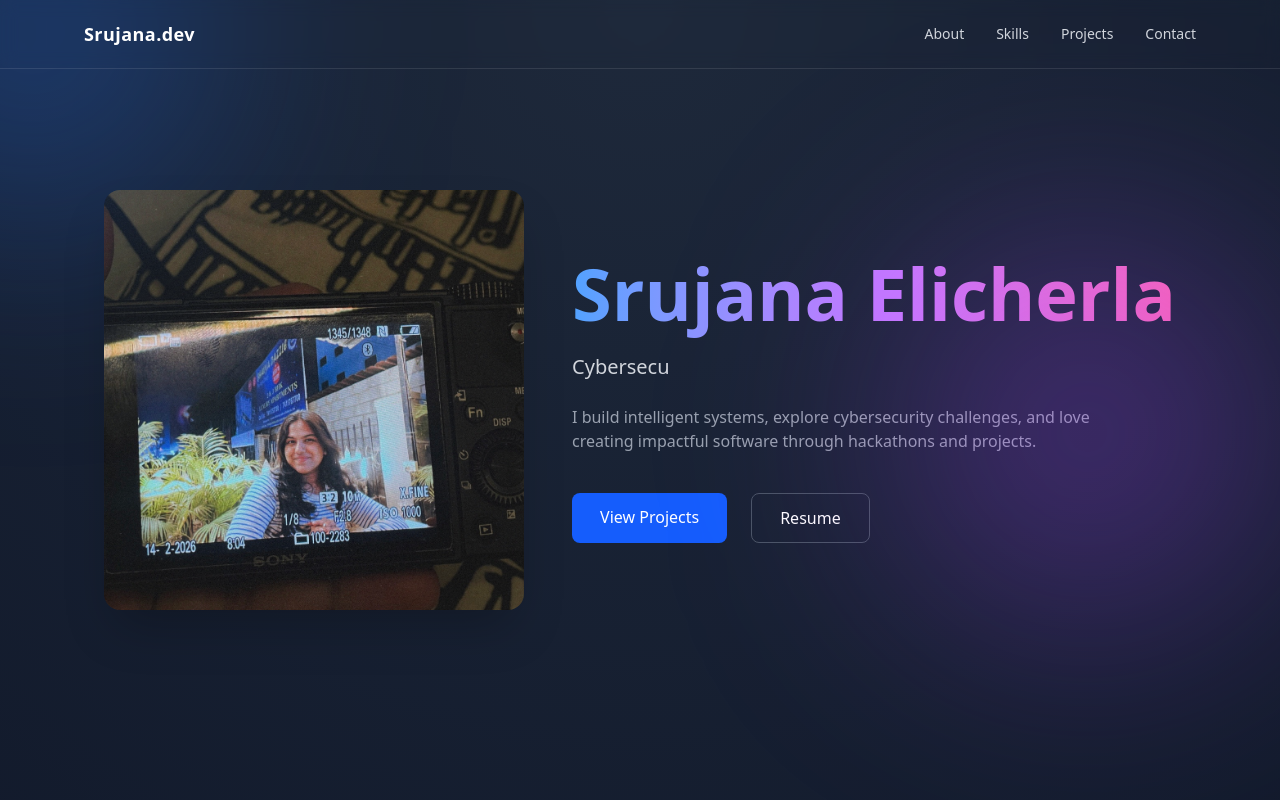
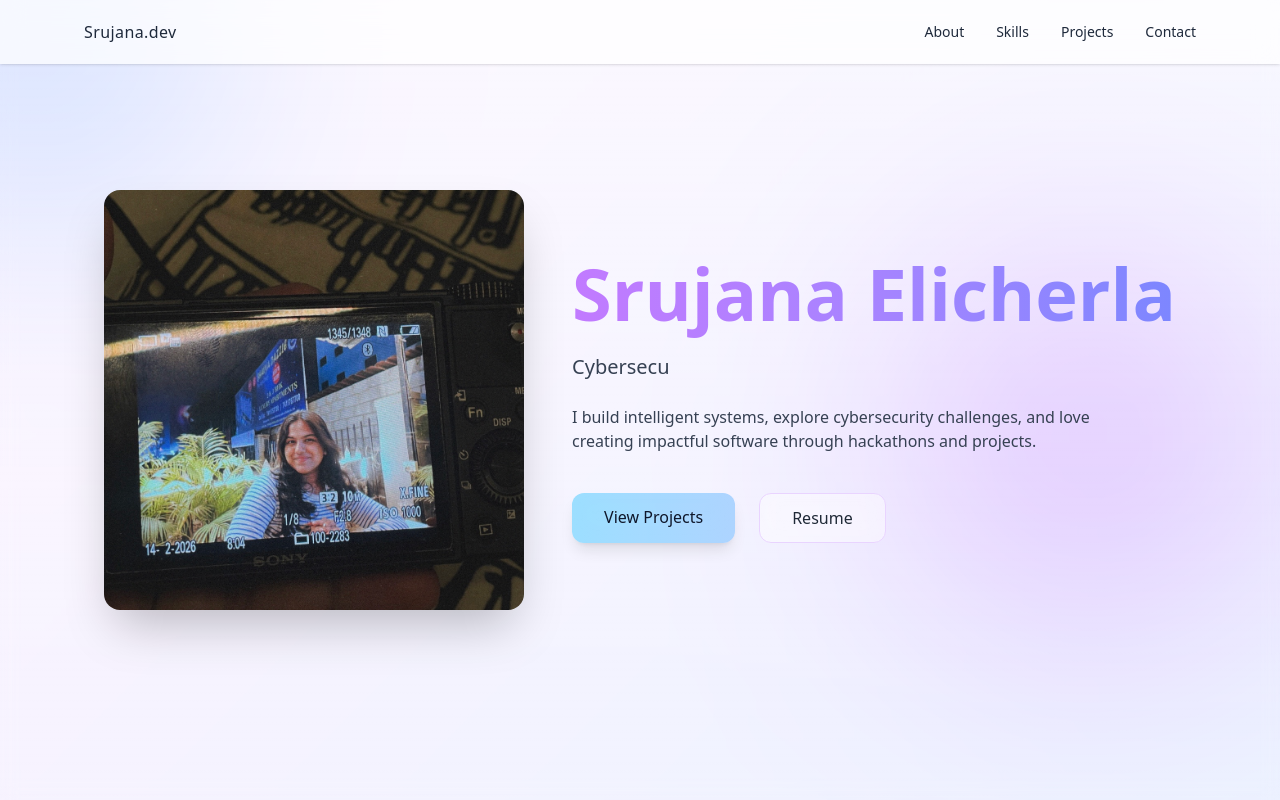
Before and after one commit to srujanaelicherla/srujanaelicherla-portfolio, a React (Vite) app: page / in a window 1280 px wide. Shown: the top 800 px of the page. Built offline with nearby package versions, Linux system fonts and the light colour scheme.

Commit message:
updated aesthetic

```diff
--- a/src/components/Hero.tsx
+++ b/src/components/Hero.tsx
@@ -3,7 +3,7 @@ import { TypeAnimation } from "react-type-animation"
 
 export default function Hero() {
   return (
-    <section className="min-h-screen flex items-center justify-center px-6">
+    <section className="min-h-screen flex items-center justify-center px-6 bg-gradient-to-b from-white/40 to-transparent backdrop-blur-sm">
 
       <div className="flex flex-col md:flex-row items-center gap-12 text-center md:text-left">
 
@@ -25,9 +25,9 @@ export default function Hero() {
             transition={{ duration: 0.8 }}
             className="text-6xl md:text-7xl font-bold mb-6"
           >
-            <span className="bg-gradient-to-r from-blue-400 via-purple-400 to-pink-400 text-transparent bg-clip-text">
-              Srujana Elicherla
-            </span>
+            <span className="bg-gradient-to-r from-purple-400 via-violet-400 to-indigo-400 text-transparent bg-clip-text">
+  Srujana Elicherla
+</span>
           </motion.h1>
 
           <TypeAnimation
@@ -44,10 +44,10 @@ export default function Hero() {
             wrapper="span"
             speed={50}
             repeat={Infinity}
-            className="text-xl text-gray-300"
+            className="text-xl text-gray-700"
           />
 
-          <p className="text-gray-400 max-w-xl mt-6">
+          <p className="text-gray-700 max-w-xl mt-6">
             I build intelligent systems, explore cybersecurity challenges,
             and love creating impactful software through hackathons and projects.
           </p>
@@ -56,7 +56,9 @@ export default function Hero() {
 
             <a
               href="#projects"
-              className="px-7 py-3 bg-blue-600 rounded-lg hover:bg-blue-500 transition"
+              className="px-8 py-3 rounded-xl text-slate-900 font-medium backdrop-blur-md
+              bg-gradient-to-r from-sky-300/70 to-blue-300/70
+              shadow-lg hover:scale-105 transition"
             >
               View Projects
             </a>
@@ -65,7 +67,9 @@ export default function Hero() {
               href="/resume.pdf"
               target="_blank"
               rel="noopener noreferrer"
-              className="px-7 py-3 border border-gray-600 rounded-lg hover:bg-white/10"
+              className="px-8 py-3 rounded-xl border border-purple-200
+              bg-white/40 backdrop-blur-md
+              hover:bg-white/60 transition"
             >
               Resume
             </a>
--- a/src/components/Navbar.tsx
+++ b/src/components/Navbar.tsx
@@ -1,18 +1,18 @@
 export default function Navbar() {
   return (
-    <nav className="fixed top-0 w-full z-50 backdrop-blur border-b border-white/10">
+    <nav className="fixed top-0 w-full z-50 bg-white/70 backdrop-blur-md shadow-sm">
 
       <div className="max-w-6xl mx-auto flex justify-between items-center p-5">
 
-        <h1 className="font-bold text-lg tracking-wide">
+        <h1 className="font-bold text-[#1E293B] font-medium tracking-wide">
           Srujana.dev
         </h1>
 
-        <div className="flex gap-8 text-sm text-gray-300">
-          <a href="#about" className="hover:text-white">About</a>
-          <a href="#skills" className="hover:text-white">Skills</a>
-          <a href="#projects" className="hover:text-white">Projects</a>
-          <a href="#contact" className="hover:text-white">Contact</a>
+        <div className="flex gap-8 text-sm text-slate-300">
+          <a href="#about" className="text-[#1E293B] hover:text-blue-400 transition">About</a>
+          <a href="#skills" className="text-[#1E293B] hover:text-blue-400 transition">Skills</a>
+          <a href="#projects" className="text-[#1E293B] hover:text-blue-400 transition">Projects</a>
+          <a href="#contact" className="text-[#1E293B] hover:text-blue-400 transition">Contact</a>
         </div>
 
       </div>
--- a/src/components/Projects.tsx
+++ b/src/components/Projects.tsx
@@ -29,8 +29,7 @@ export default function Projects() {
             <motion.div
               key={i}
               whileHover={{y:-8}}
-              className="glass p-8 rounded-xl"
-            >
+              className="bg-white/50 backdrop-blur-md rounded-2xl p-6 shadow-lg hover:shadow-2xl hover:-translate-y-1 transition">
 
               <h3 className="text-xl font-semibold mb-4">
                 {p.title}
--- a/src/index.css
+++ b/src/index.css
@@ -6,8 +6,13 @@ html {
 
 body {
   font-family: system-ui, Arial, sans-serif;
-  background: radial-gradient(circle at top, #1e293b, #020617);
-  color: white;
+  background: linear-gradient(
+    135deg,
+    #fdf4ff,
+    #eef2ff,
+    #e0f2fe
+  );
+  color: #1f2937;
 }
 
 .glass {
```
